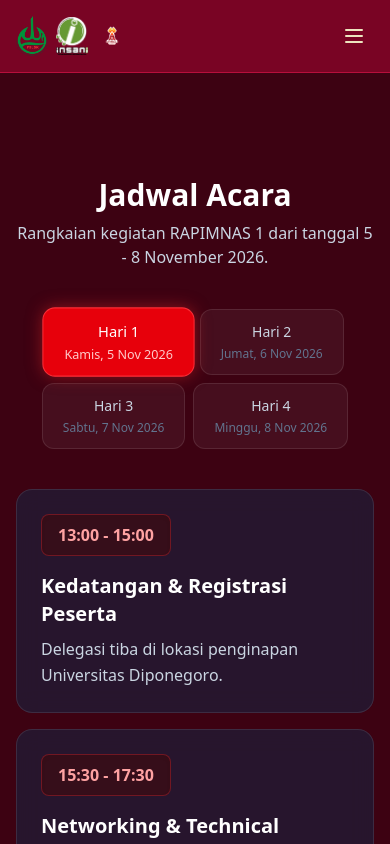
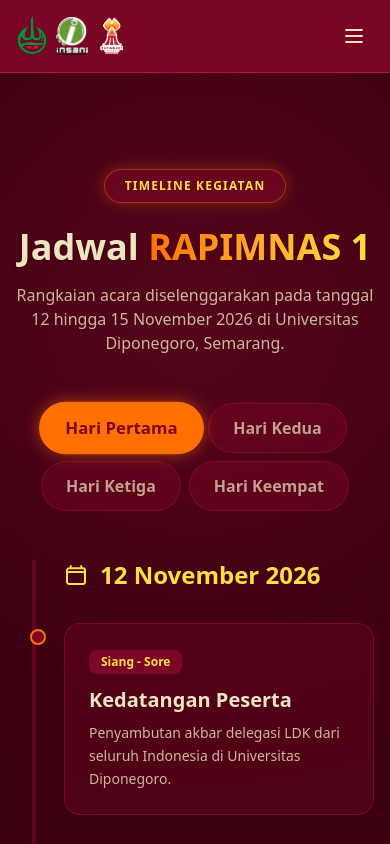
Before and after one commit to 4tikky/rapimnas26, a Next.js app: page /jadwal in a window 390 px wide. Shown: the top 844 px of the page. Built offline with nearby package versions, Linux system fonts and the light colour scheme.

Commit message:
edit halaman jadwal

```diff
--- a/src/app/jadwal/page.tsx
+++ b/src/app/jadwal/page.tsx
@@ -2,10 +2,31 @@ import Rundown from '@/components/Rundown';
 
 export default function JadwalPage() {
   return (
-    <div className="min-h-screen">
-      <div className="pt-10">
+    <div className="min-h-screen bg-[#3d0212] overflow-hidden">
+
+      {/* Header Halaman Jadwal dengan Efek Glow */}
+      <section className="relative pt-24 pb-12 text-center">
+        {/* Dekorasi Cahaya Latar */}
+        <div className="absolute top-0 left-1/2 -translate-x-1/2 w-[30rem] h-[30rem] bg-[#b70f3c]/20 blur-[120px] rounded-full pointer-events-none"></div>
+
+        <div className="relative z-10 px-4 animate-fade-in-up">
+          <span className="bg-[#7d0526]/60 border border-[#fe7002]/40 text-[#fce043] text-xs font-semibold px-5 py-2 rounded-full uppercase tracking-widest mb-6 inline-block shadow-[0_0_15px_rgba(254,112,2,0.3)] hover:-translate-y-1 transition-transform duration-300">
+            Timeline Kegiatan
+          </span>
+          <h1 className="text-4xl md:text-5xl lg:text-6xl font-extrabold text-[#ede5bf] mb-4 drop-shadow-md">
+            Jadwal <span className="text-transparent bg-clip-text bg-gradient-to-r from-[#fe7002] to-[#fce043]">RAPIMNAS 1</span>
+          </h1>
+          <p className="text-[#ede5bf]/80 max-w-2xl mx-auto text-base md:text-lg">
+            Rangkaian acara diselenggarakan pada tanggal 12 hingga 15 November 2026 di Universitas Diponegoro, Semarang.
+          </p>
+        </div>
+      </section>
+
+      {/* Komponen Rundown Utama */}
+      <div className="pb-20 relative z-10">
         <Rundown />
       </div>
+
     </div>
   );
 }
--- a/src/app/page.tsx
+++ b/src/app/page.tsx
@@ -146,7 +146,7 @@ export default function Home() {
               <Link href="/pendaftaran/peserta" className="bg-[#fe7002] hover:bg-[#fce043] text-[#7d0526] font-bold px-6 py-3.5 rounded-xl shadow-[0_5px_15px_rgba(254,112,2,0.3)] transition-all duration-300">
                 Daftar Peserta/Delegasi
               </Link>
-              <Link href="/pendaftaran/panitia" className="bg-[#3d0212] hover:bg-[#b70f3c] border border-[#b70f3c] text-[#ede5bf] font-medium px-6 py-3.5 rounded-xl transition-all duration-300">
+              <Link href="/pendaftaran/peserta" className="bg-[#3d0212] hover:bg-[#b70f3c] border border-[#b70f3c] text-[#ede5bf] font-medium px-6 py-3.5 rounded-xl transition-all duration-300">
                 Informasi Pendaftaran
               </Link>
             </div>
--- a/src/components/Rundown.tsx
+++ b/src/components/Rundown.tsx
@@ -3,99 +3,111 @@
 import { useState } from 'react';
 
 export default function Rundown() {
-  // State untuk menyimpan hari apa yang sedang aktif/diklik (Default: 0 alias Hari 1)
-  const [activeDay, setActiveDay] = useState(0);
-
-  // Data jadwal lengkap tanggal 5-8 November 2026
-  // Silakan ganti teks time, title, dan desc sesuai dengan rundown aslinya nanti
+  // Data Jadwal berdasarkan dokumen "Rancangan Guidebook Rapimnas x FSLDK.docx"
   const scheduleData = [
     {
-      day: "Hari 1",
-      date: "Kamis, 5 Nov 2026",
-      agenda: [
-        { time: "13:00 - 15:00", title: "Kedatangan & Registrasi Peserta", desc: "Delegasi tiba di lokasi penginapan Universitas Diponegoro." },
-        { time: "15:30 - 17:30", title: "Networking & Technical Meeting", desc: "Sesi perkenalan antar delegasi LDK se-Indonesia." },
-        { time: "19:30 - 22:00", title: "Grand Opening RAPIMNAS 1", desc: "Pembukaan resmi, sambutan, dan Keynote Speech." }
+      day: "Hari Pertama",
+      date: "12 November 2026",
+      events: [
+        { time: "Siang - Sore", title: "Kedatangan Peserta", desc: "Penyambutan akbar delegasi LDK dari seluruh Indonesia di Universitas Diponegoro." },
+        { time: "Malam", title: "Malam Keakraban Peserta", desc: "Momen untuk melepas penat, mempererat ukhuwah, dan membangun kedekatan antardelegasi." }
       ]
     },
     {
-      day: "Hari 2",
-      date: "Jumat, 6 Nov 2026",
-      agenda: [
-        { time: "08:00 - 11:30", title: "Sidang Nasional Pleno I", desc: "Pembahasan tata tertib dan pemaparan agenda strategis." },
-        { time: "11:30 - 13:30", title: "ISHOMA & Sholat Jumat", desc: "Istirahat, makan siang, dan ibadah." },
-        { time: "13:30 - 17:30", title: "Sidang Komisi Nasional", desc: "Pembagian kelompok diskusi berdasarkan isu dan wilayah kerja." },
-        { time: "19:30 - 22:00", title: "Lanjutan Sidang Komisi", desc: "Finalisasi hasil diskusi komisi." }
+      day: "Hari Kedua",
+      date: "13 November 2026",
+      events: [
+        { time: "Dini Hari", title: "Tahajud Berjamaah", desc: "Memulai hari dengan ibadah dan munajat bersama." },
+        { time: "Pagi", title: "Grand Opening RAPIMNAS", desc: "Pembukaan resmi rangkaian Rapimnas FSLDK Indonesia 2026." },
+        { time: "Siang", title: "Sidang Pendahuluan & Komisi", desc: "Awal rangkaian sidang untuk mengevaluasi gerak bersama dan isu strategis." },
+        { time: "Sore", title: "Seminar Kepemudaan & Final Lomba", desc: "Ruang inspirasi generasi muda serta ajang Business Case Competition & Desain Poster." },
+        { time: "Malam", title: "Live Podcast: Palestine", desc: "Sesi diskusi inspiratif 'More Than What You See: Mengenal Palestina dari Sisi yang Jarang Kita Ceritakan'." }
       ]
     },
     {
-      day: "Hari 3",
-      date: "Sabtu, 7 Nov 2026",
-      agenda: [
-        { time: "08:00 - 12:00", title: "Kajian & Seminar Nasional", desc: "Menghadirkan pembicara nasional untuk menambah wawasan delegasi." },
-        { time: "13:00 - 15:30", title: "Sidang Paripurna & Pengesahan", desc: "Pembacaan hasil sidang komisi dan ketuk palu pengesahan." },
-        { time: "16:00 - 17:30", title: "Aksi Damai Palestina", desc: "Aksi solidaritas kemanusiaan bersama seluruh delegasi." }
+      day: "Hari Ketiga",
+      date: "14 November 2026",
+      events: [
+        { time: "Pagi", title: "Sidang Komisi (Lanjutan)", desc: "Melanjutkan pembahasan agenda strategis nasional." },
+        { time: "Siang", title: "Tanam Pohon (Semai Asa)", desc: "Aksi nyata kepedulian terhadap lingkungan sebagai bentuk tanggung jawab ekologis." },
+        { time: "Sore", title: "Bedah GD Kaderisasi & Sensus Nasional", desc: "Pemaparan sistem kaderisasi dan sosialisasi program kerja nasional." },
+        { time: "Malam", title: "Pemilihan Tuan Rumah & Penutupan", desc: "Sidang penentuan tuan rumah agenda selanjutnya dan penutupan resmi persidangan." }
       ]
     },
     {
-      day: "Hari 4",
-      date: "Minggu, 8 Nov 2026",
-      agenda: [
-        { time: "07:00 - 11:00", title: "Semarang Heritage Field Trip", desc: "Mengeksplorasi kekayaan budaya dan sejarah di Kota Semarang." },
-        { time: "11:00 - 13:00", title: "Closing Ceremony & Sayonara", desc: "Penutupan acara, pembagian sertifikat, dan kepulangan delegasi." }
+      day: "Hari Keempat",
+      date: "15 November 2026",
+      events: [
+        { time: "Subuh", title: "Gerakan Subuh Jamaah Nasional (GSJN)", desc: "Momentum spiritual menyatukan langkah dalam ibadah salat Subuh berjamaah serentak." },
+        { time: "Pagi - Siang", title: "Semarang Field Trip", desc: "Eksplorasi destinasi sejarah dan budaya di Kota Semarang sekaligus mempererat kebersamaan." }
       ]
     }
   ];
 
+  // State untuk Tab Navigasi Hari
+  const [activeTab, setActiveTab] = useState(0);
+
   return (
-    <section id="rundown" className="max-w-4xl mx-auto px-4 py-16">
+    <div className="max-w-4xl mx-auto px-4">
 
-      {/* Header Jadwal */}
-      <div className="text-center mb-10">
-        <h2 className="text-3xl font-bold text-white">Jadwal Acara</h2>
-        <p className="text-slate-300 mt-2">Rangkaian kegiatan RAPIMNAS 1 dari tanggal 5 - 8 November 2026.</p>
-      </div>
-
-      {/* Tab Navigasi Hari */}
-      <div className="flex flex-wrap justify-center gap-2 md:gap-4 mb-10">
-        {scheduleData.map((tab, index) => (
+      {/* Navigasi Tab Hari */}
+      <div className="flex flex-wrap justify-center gap-2 md:gap-4 mb-12">
+        {scheduleData.map((day, index) => (
           <button
             key={index}
-            onClick={() => setActiveDay(index)}
-            className={`px-5 py-3 rounded-xl font-medium transition-all duration-300 border ${
-              activeDay === index
-                ? 'bg-red-600 text-white border-red-500 shadow-[0_0_15px_rgba(220,38,38,0.5)] scale-105'
-                : 'bg-white/5 text-slate-300 border-white/10 hover:bg-white/10 hover:text-white'
+            onClick={() => setActiveTab(index)}
+            className={`px-6 py-3 rounded-full font-semibold transition-all duration-300 border ${
+              activeTab === index
+                ? 'bg-[#fe7002] text-[#7d0526] border-[#fe7002] shadow-[0_0_15px_rgba(254,112,2,0.5)] scale-105'
+                : 'bg-[#7d0526]/40 text-[#ede5bf]/70 border-[#b70f3c]/40 hover:bg-[#b70f3c]/50 hover:text-[#ede5bf]'
             }`}
           >
-            <div className="text-sm md:text-base">{tab.day}</div>
-            <div className={`text-xs mt-1 ${activeDay === index ? 'text-red-200' : 'text-slate-500'}`}>
-              {tab.date}
-            </div>
+            {day.day}
           </button>
         ))}
       </div>
 
-      {/* Konten Jadwal Sesuai Tab yang Aktif */}
-      <div className="space-y-4 animate-fade-in">
-        {scheduleData[activeDay].agenda.map((item, index) => (
-          <div
-            key={index}
-            className="flex flex-col md:flex-row gap-4 md:gap-8 bg-[#1a2340]/60 backdrop-blur-md p-6 rounded-2xl border border-white/10 hover:bg-white/10 hover:border-red-500/30 transition-all duration-300 group"
-          >
-            <div className="md:w-48 shrink-0">
-              <span className="text-red-300 font-semibold bg-red-950/50 border border-red-500/30 px-4 py-2 rounded-lg inline-block shadow-inner group-hover:bg-red-900/60 transition-colors">
-                {item.time}
-              </span>
+      {/* Konten Timeline */}
+      <div className="relative">
+        {/* Garis Vertikal Timeline (Garis Merah) */}
+        <div className="absolute left-4 md:left-8 top-0 bottom-0 w-1 bg-[#b70f3c]/30 rounded-full"></div>
+
+        {/* Render Event Berdasarkan Tab yang Aktif */}
+        <div className="space-y-8 animate-fade-in">
+
+          {/* Header Tanggal */}
+          <div className="pl-12 md:pl-20">
+            <h3 className="text-2xl font-bold text-[#fce043] mb-6 flex items-center gap-3">
+              <svg xmlns="http://www.w3.org/2000/svg" fill="none" viewBox="0 0 24 24" strokeWidth={2} stroke="currentColor" className="w-6 h-6">
+                <path strokeLinecap="round" strokeLinejoin="round" d="M6.75 3v2.25M17.25 3v2.25M3 18.75V7.5a2.25 2.25 0 0 1 2.25-2.25h13.5A2.25 2.25 0 0 1 21 7.5v11.25m-18 0A2.25 2.25 0 0 0 5.25 21h13.5A2.25 2.25 0 0 0 21 18.75m-18 0v-7.5A2.25 2.25 0 0 1 5.25 9h13.5A2.25 2.25 0 0 1 21 11.25v7.5" />
+              </svg>
+              {scheduleData[activeTab].date}
+            </h3>
+          </div>
+
+          {/* List Kegiatan */}
+          {scheduleData[activeTab].events.map((event, idx) => (
+            <div key={idx} className="relative pl-12 md:pl-20 group">
+
+              {/* Titik Timeline (Dot) yang beranimasi saat di-hover */}
+              <div className="absolute left-[0.85rem] md:left-[1.85rem] top-1.5 w-4 h-4 bg-[#7d0526] border-2 border-[#fe7002] rounded-full group-hover:bg-[#fe7002] group-hover:scale-150 group-hover:shadow-[0_0_10px_#fe7002] transition-all duration-300 z-10"></div>
+
+              {/* Kartu Konten */}
+              <div className="bg-[#7d0526]/30 backdrop-blur-md border border-[#b70f3c]/40 p-6 rounded-2xl shadow-lg hover:border-[#fe7002]/50 hover:bg-[#7d0526]/60 hover:-translate-y-1 transition-all duration-300">
+                <span className="inline-block px-3 py-1 bg-[#b70f3c]/40 text-[#fce043] text-xs font-bold rounded-lg mb-3">
+                  {event.time}
+                </span>
+                <h4 className="text-xl font-bold text-[#ede5bf] mb-2">{event.title}</h4>
+                <p className="text-[#ede5bf]/80 text-sm md:text-base leading-relaxed">
+                  {event.desc}
+                </p>
+              </div>
+
             </div>
-            <div>
-              <h3 className="text-xl font-bold text-white group-hover:text-red-400 transition-colors">{item.title}</h3>
-              <p className="text-slate-300 mt-2 leading-relaxed">{item.desc}</p>
-            </div>
-          </div>
-        ))}
+          ))}
+        </div>
       </div>
 
-    </section>
+    </div>
   );
 }
```
Also changed, not shown: src/app/pendaftaran/peserta/page.tsx (+124 -78 lines), src/components/Header.tsx (+11 -30 lines), public/logo-rapimnas.png.
